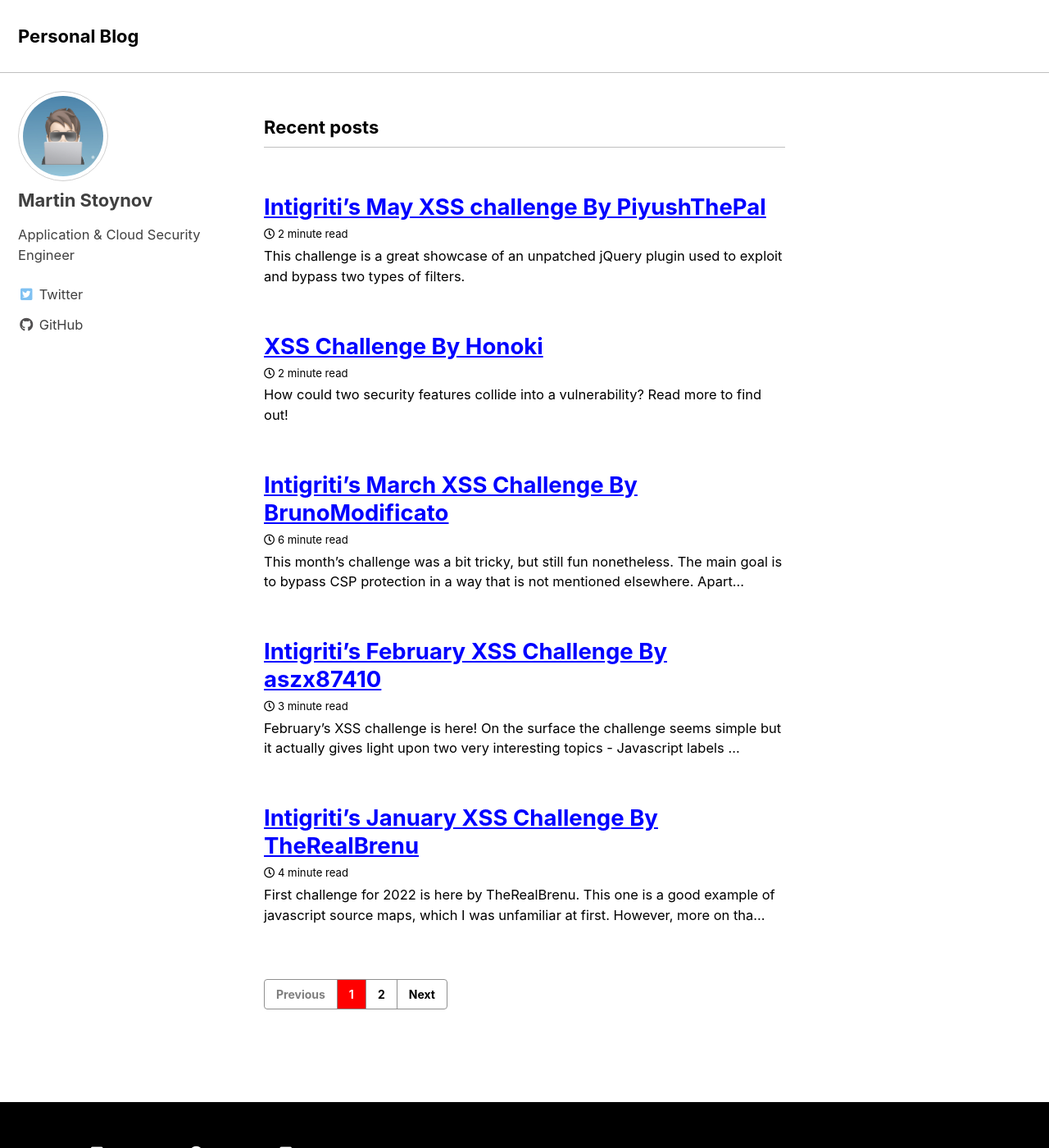
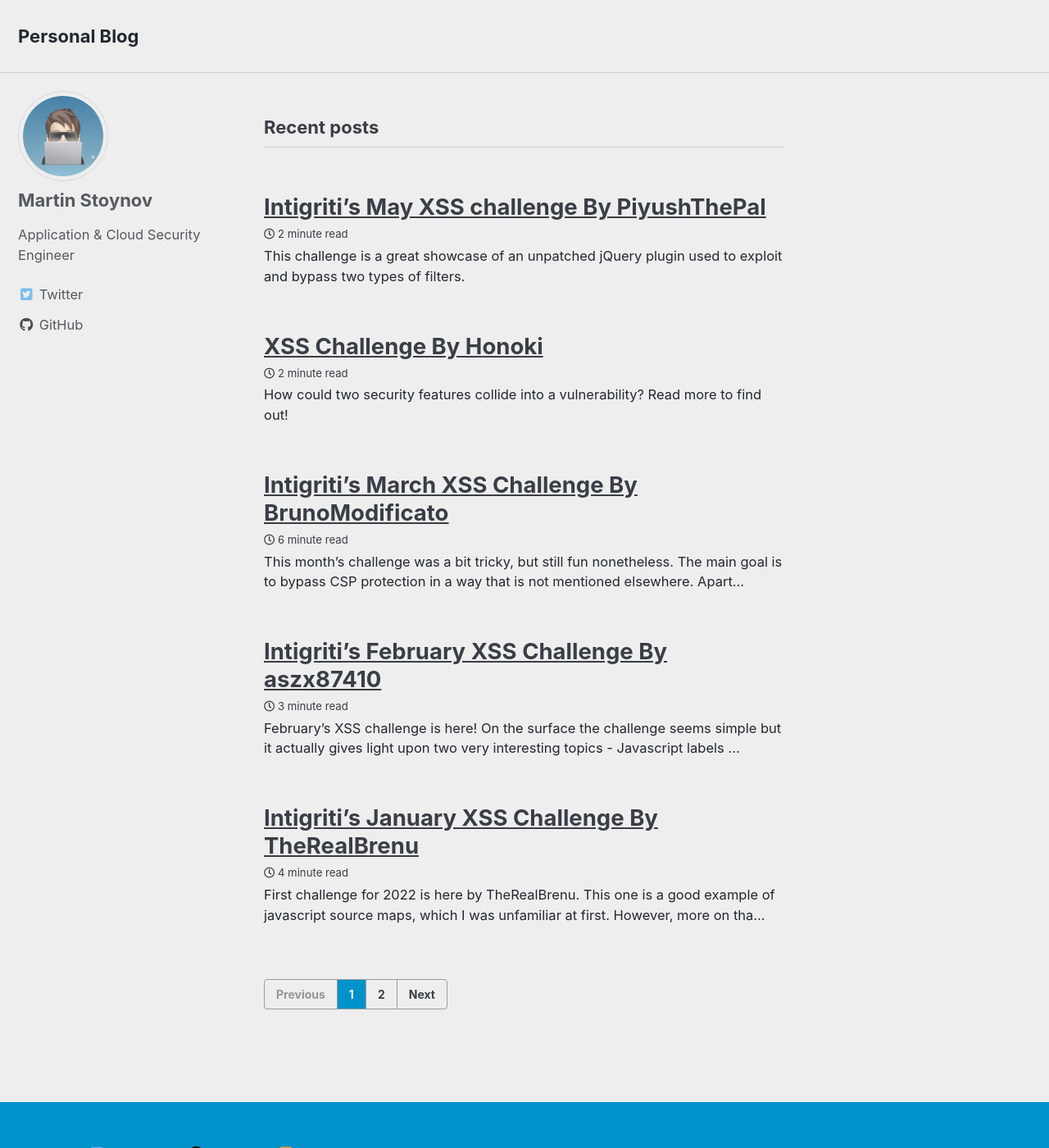
Before and after one commit to martinstnv/challenges, a Jekyll site: the page built from index.html, in a window 1280 px wide and 1400 px high. Shown: the whole window at 82% size. Built offline with Jekyll 4.4.1, drawn with Linux system fonts in a browser that asks for light colours; cached includes are drawn as plain includes; the list of posts is cut into pages by our own code.

Commit message:
changed theme to air

```diff
--- a/_config.yml
+++ b/_config.yml
@@ -12,7 +12,7 @@
 
 # theme                  : "minimal-mistakes-jekyll"
 # remote_theme           : "mmistakes/minimal-mistakes"
-minimal_mistakes_skin    : "contrast" # "default", "air", "aqua", "contrast", "dark", "dirt", "neon", "mint", "plum", "sunrise"
+minimal_mistakes_skin    : "air" # "default", "air", "aqua", "contrast", "dark", "dirt", "neon", "mint", "plum", "sunrise"
 
 # Site Settings
 locale                   : "en-US"
```
